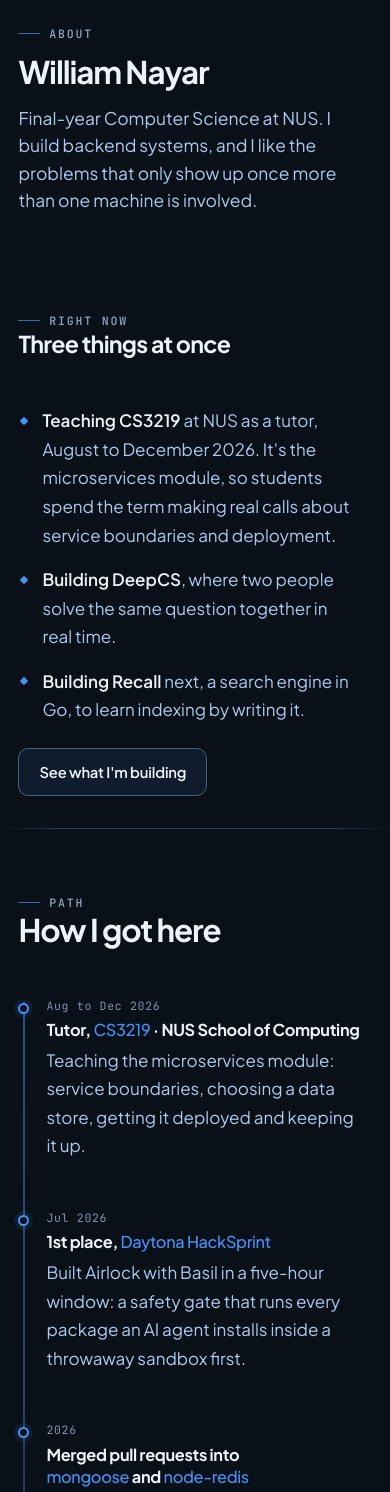
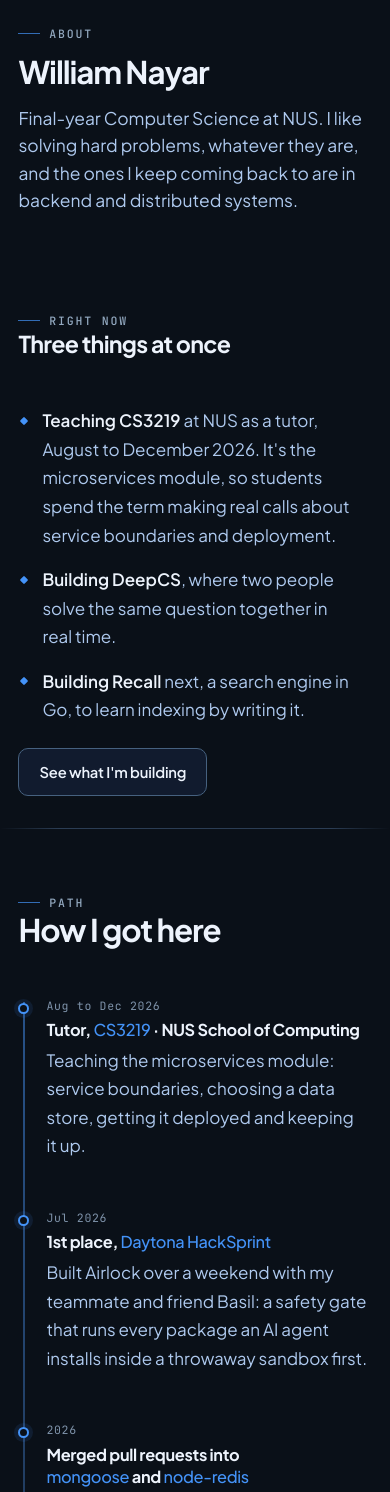
Before and after one commit to Wnayar/Personal_Webpage, a Flask app: page /about in a window 390 px wide. Shown: the part 289-1781 px from the top of the page. Run offline with Flask 3, Linux system fonts and the light colour scheme.

Commit message:
Correct the hackathon details and reword the intro
Intro on both the home and about pages said I like the problems that only show
up once more than one machine is involved, which reads narrower than the truth.
Now: I like solving hard problems, whatever they are, and the ones I keep
coming back to are in backend and distributed systems.

Airlock was described as a five-hour build. It was a weekend. Corrected in the
timeline, the photo caption and the role line.

Basil is credited properly as my teammate and friend rather than an unnamed
teammate.

Also swapped the remaining "hover a service" wording for "tap", since there is
no hover on a touchscreen and the diagram is used on phones.

Co-Authored-By: Claude Opus 5 (1M context) <noreply@anthropic.com>

```diff
--- a/templates/about.html
+++ b/templates/about.html
@@ -22,8 +22,8 @@
                 <p class="eyebrow">About</p>
                 <h1 class="h1" style="margin-bottom:.9rem">William Nayar</h1>
                 <p class="lede">
-                    Final-year Computer Science at NUS. I build backend systems, and I like the problems that only
-                    show up once more than one machine is involved.
+                    Final-year Computer Science at NUS. I like solving hard problems, whatever they are, and the
+                    ones I keep coming back to are in backend and distributed systems.
                 </p>
             </div>
         </div>
@@ -70,7 +70,7 @@
             <div class="tl-item">
                 <div class="tl-item__when">Jul 2026</div>
                 <h3 class="tl-item__what">1st place, <span>Daytona HackSprint</span></h3>
-                <p class="tl-item__detail">Built Airlock with Basil in a five-hour window: a safety gate that runs every package an AI agent installs inside a throwaway sandbox first.</p>
+                <p class="tl-item__detail">Built Airlock over a weekend with my teammate and friend Basil: a safety gate that runs every package an AI agent installs inside a throwaway sandbox first.</p>
             </div>
 
             <div class="tl-item">
--- a/templates/index.html
+++ b/templates/index.html
@@ -45,8 +45,8 @@
             <p class="hero__role">backend &amp; distributed systems</p>
 
             <p class="lede hero__lede">
-                Final-year Computer Science at NUS. I build backend systems, and I like the problems that only
-                show up once more than one machine is involved.
+                Final-year Computer Science at NUS. I like solving hard problems, whatever they are, and the
+                ones I keep coming back to are in backend and distributed systems.
             </p>
 
             <div class="btn-row hero__actions">
```
Also changed, not shown: templates/systems.html (+5 -5 lines).
